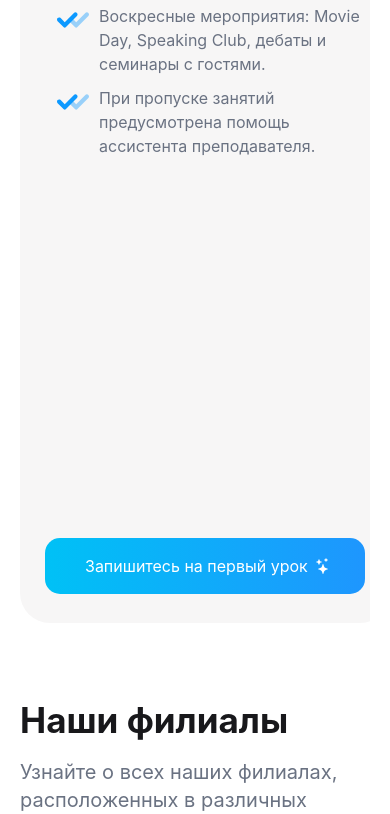
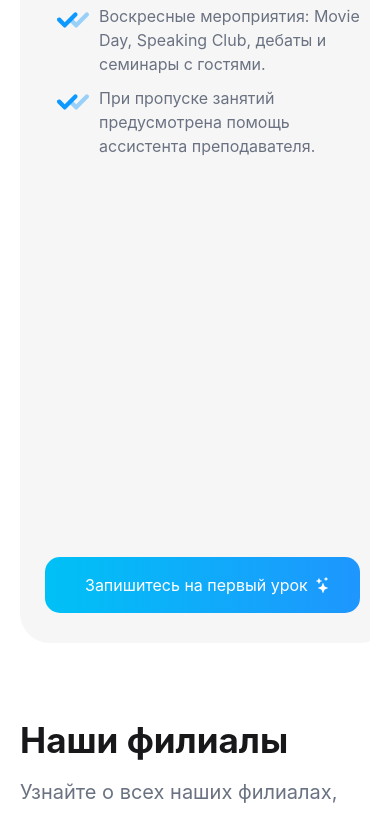
Before and after one commit to noname121222/Cambridge.veb-site, a React (Vite) app: page / in a window 390 px wide. Shown: the part 9202-10016 px from the top of the page. Built offline with nearby package versions, Linux system fonts and the light colour scheme.

Commit message:
Cambridge level up 7

```diff
--- a/src/components/style.css
+++ b/src/components/style.css
@@ -863,11 +863,13 @@
     flex-direction: column;
     gap: 10px;
     width: 320px;
-    height: 910px;
+    height: 930px;
     background-color: #f7f6f6;
     border: 0px solid;
     border-radius: 30px;
     padding: 25px 25px;
+    position: relative;
+
 
 
   }
@@ -875,14 +877,16 @@
     color: white;
     padding: 16px 10px;
     font-size: 16px;
-    width: 100%;
+    width: 85%;
     border: 0px solid;
     border-radius: 15px;
     display: flex;
     gap: 7px;
     align-items: center;
     background: linear-gradient(to right, #fe8116, rgb(255, 202, 67));
-    margin-top: 77px;
+    position: absolute;
+    bottom: 30px;
+
   }
   .lessons-btn {
     border: 0px solid;
@@ -891,30 +895,32 @@
     color: white;
     padding: 16px 10px;
     font-size: 16px;
-    width: 100%;
+    width: 85%;
     display: flex;
     gap: 7px;
     align-items: center;
-    margin-top: 366px;
+    position: absolute;
+    bottom: 30px;
   }
   .lessons-btn2 {
     color: white;
     padding: 16px 10px;
     font-size: 16px;
-    width: 100%;
+    width: 85%;
     border: 0px solid;
     border-radius: 15px;
     display: flex;
     gap: 7px;
     align-items: center;
     background: linear-gradient(to right, #02bd2b, rgb(102, 229, 60));
-    margin-top: 70px;
+    position: absolute;
+    bottom: 30px;
   }
   .lessons-btn3 {
     color: white;
     padding: 16px 10px;
     font-size: 16px;
-    width: 100%;
+    width: 85%;
     height: 56px;
     display: flex;
     gap: 7px;
@@ -923,6 +929,8 @@
     border-radius: 15px;
     margin-top: 20px;
     background: linear-gradient(to right, #080808, rgb(41, 41, 41));
+    position: absolute;
+    bottom: 30px;
   }
   .lessons-bt {
     margin-left: 30px;
```
